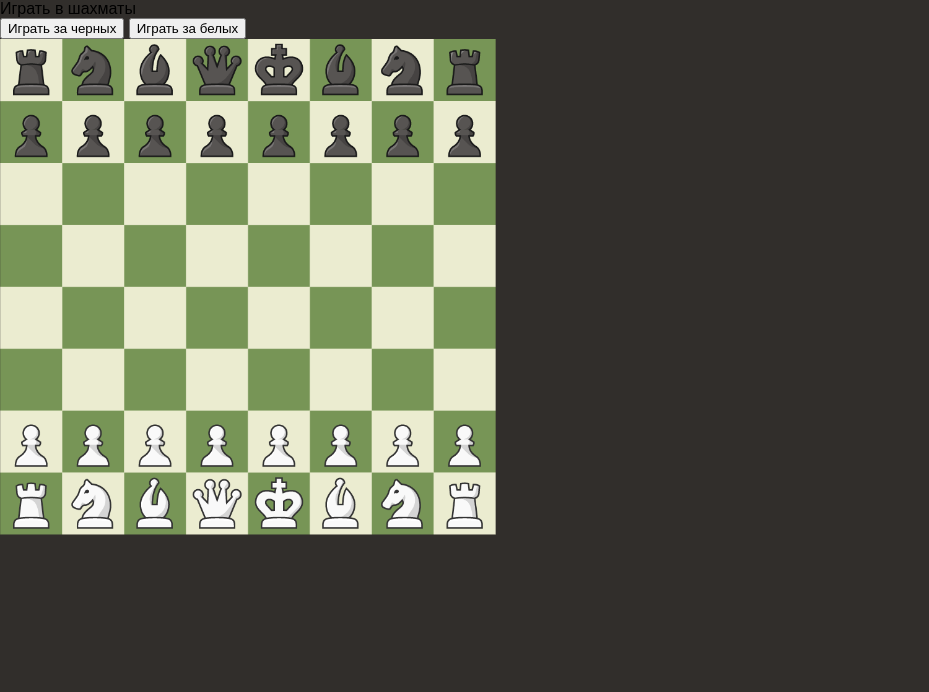
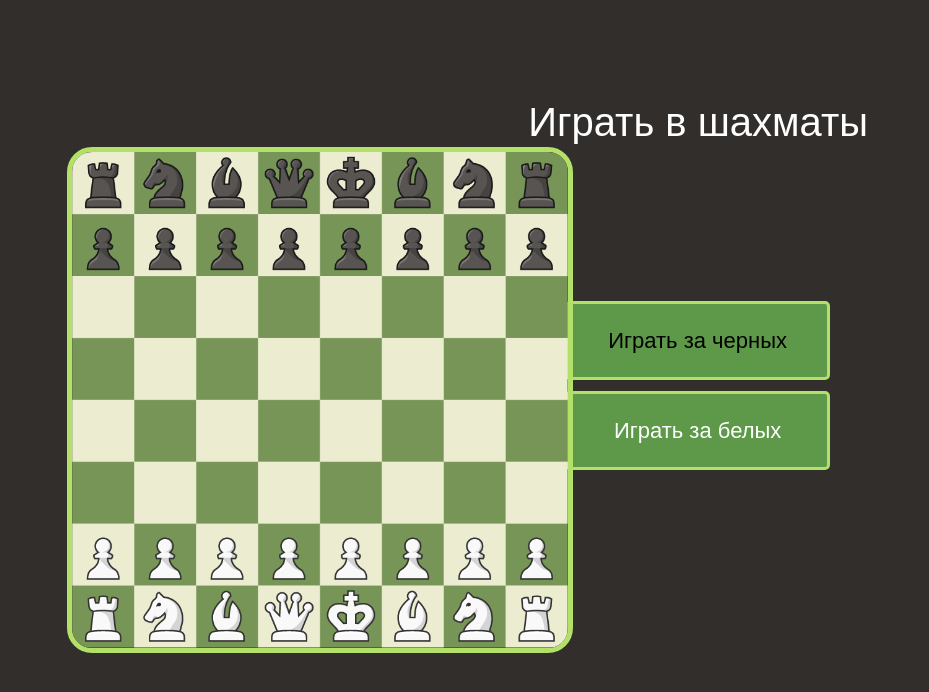
Before and after one commit to TYSHARA/ChessOnline, a plain HTML site: page MainMenu.html in a window 1280 px wide. Shown: the whole page, without its empty margins (0-929 px from the left). Drawn offline with Linux system fonts and the light colour scheme.

Commit message:
board and buttons design upd

```diff
--- a/styles.css
+++ b/styles.css
@@ -1,51 +1,77 @@
-/* Общие стили для страницы */
-head {
-  font-size:24px;
-  margin-right: 0px;
-  margin-top: 20px;
-  color:#006699;
+.container{
+    width: 100%;
+    height: 100vh;
+    display: flex;
+    justify-content: center;
+    align-items: center;
 }
-body {
-
-    float: left;
-    font-family: Arial, sans-serif;
+body{
     background-color: #312e2b;
     margin: 0;
     padding: 0;
-  }
-
-    .double-border-button {
-      text-decoration: none;
-      display: inline-block;
-      margin: 10px 20px;
-      padding: 10px 30px;
-      position: relative;
-      border: 2px solid #b2e068;
-      color: #5d9948;
-      font-family: 'Montserrat', sans-serif;
-      transition: .4s;
-    }
-    .index-intro{
-       align-items: center;
-       display: flex;
-       flex-direction: column;
-       padding: 0 1.6rem;
-       width: 100%;
-    }
-    .index-title {
-      color:#fff;
-      text-align: right;
-      margin-bottom: 0;
-      padding: 2.7rem 0 2.5rem
-    }
+    font-family: Montserrat, sans-serif;
+}
+.title{
+    color:white;
+    font-size:40px;
+    display: flex;
+    position: absolute;
+    align-items: center;
+    right: 412px;
+    top:100px;
+}
+.chess-board{
+    position: absolute;
+    left: 0;
+    top: 0;
+    width: 50%;
+    height: 100vh;
+    display: flex;
+    justify-content: center;
+    align-items: center;
 
 
+}
 
+.button{
+    display: inline-block;
+    position: absolute;
+    border-radius: 5px;
+    user-select: none;
+    line-height: 1.5;
+/*    font-size: 1rem;*/
+/*    padding: 20px 40px;*/
+    border: 3px solid #b2e068;
+    background-color: #5d9948;
 
-
-  / Стили для заголовка /
-h1 {
-    display: block;
-    margin-inline-start: 0px;
-    margin-inline-end: 0px;
-  }
+}
+.button-top{
+    color: black;
+    position: absolute;
+    padding: 20px 40px;
+    right:450px;
+    bottom: 420px;
+    font-size: 22px;
+}
+.button-top:hover{
+    opacity: 0.8;
+}
+.button-bottom{
+    color:  white;
+    position: absolute;
+    right:450px;
+    bottom: 330px;
+    padding: 20px 45.7px;
+/*    width: 214.85px;*/
+    font-size: 22px;
+}
+.button-bottom:hover{
+    opacity: 0.8;
+}
+.board{
+    width: 100%;
+    max-width: 496px;
+    height: auto;
+    border-radius: 25px;
+    border: 5px solid #b2e068;
+}
```
